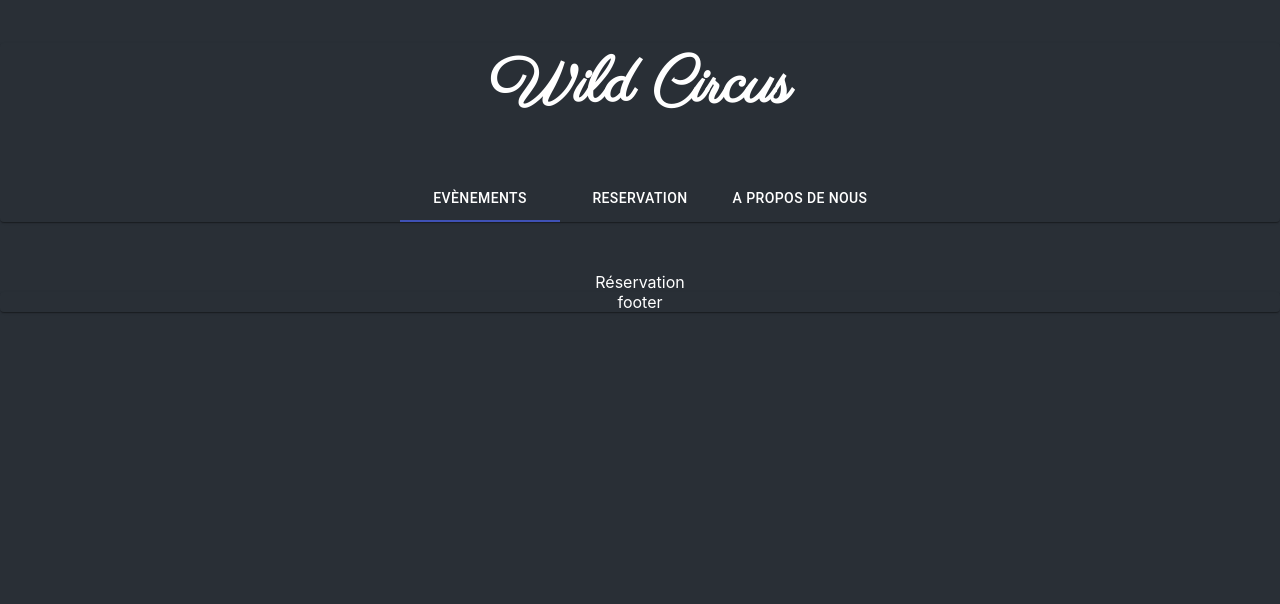
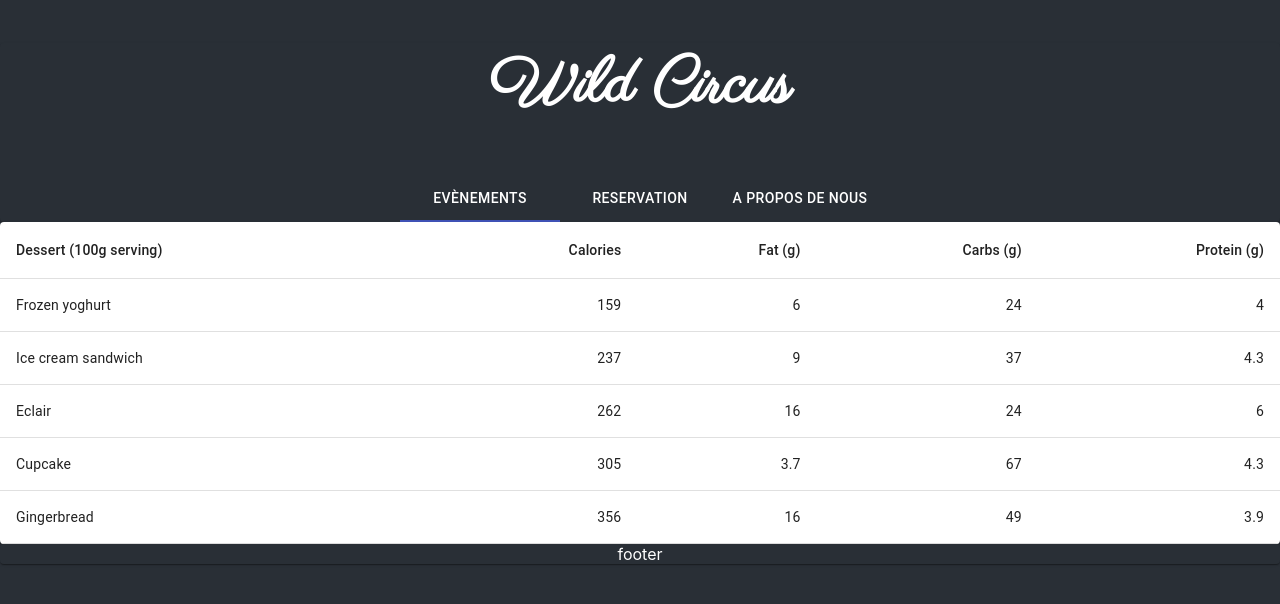
Before and after one commit to nelly-chieng/checkpoint4-front, a React (Create React App) app: page /reservation in a window 1280 px wide. Shown: the top 604 px of the page. Built offline with nearby package versions, Linux system fonts and the light colour scheme.

Commit message:
made eventPage and home page

```diff
--- a/src/App.css
+++ b/src/App.css
@@ -45,34 +45,10 @@
 .footer {
   position: absolute;
   width: 100%;
-  background-color: #282c34;
+  background-color: #292f35;
   color: white;
 }
 
 .picBg {
   width: 100%;
 }
-
-.picBg1 {
-  background-image: url(./images/jungle.png);
-}
-
-.picBg2 {
-  background-image: url(./images/tontonsFlingueurs.png);
-}
-
-.picBg3 {
-  background-image: url(./images/toutFeuTouFlamme.png);
-}
-
-.picBg4 {
-  background-image: url(./images/hauteVoltige.png);
-}
-
-.picBg5 {
-  background-image: url(./images/magicLand.png);
-}
-
-.picBg6 {
-  background-image: url(./images/elasticMan.png);
-}
--- a/src/App.jsx
+++ b/src/App.jsx
@@ -17,7 +17,7 @@ function App() {
             <Route exact path="/" component={Event} />
             <Route path="/reservation" component={Reservation} />
             <Route path="/aboutUs" component={AboutUs} />
-            <Route path="/events/:id" component={EventPage} />
+            <Route path="/event/:id" component={EventPage} />
           </Switch>
           <Footer />
         </BrowserRouter>
--- a/src/components/Event.jsx
+++ b/src/components/Event.jsx
@@ -1,10 +1,29 @@
 import { makeStyles, Paper } from '@material-ui/core';
 import axios from 'axios';
 import { useEffect, useState } from 'react';
+import { Link } from 'react-router-dom';
 
 const useStyles = makeStyles({
   picBig: {
     width: '100%',
+    heigth: '100%',
+  },
+  banner: {
+    backgroundColor: '#292F35',
+  },
+  title: {
+    position: 'relative',
+    top: '-65px',
+    textAlign: 'left',
+    zIndex: 2,
+    color: 'white',
+    margin: 0,
+    fontFamily: 'Poiret One',
+    fontSize: '4rem',
+    height: 0,
+  },
+  link: {
+    textDecoration: 'none,',
   },
 });
 
@@ -17,27 +36,23 @@ function Event() {
   useEffect(() => {
     axios.get(`${URL_API}/spectacles`).then((res) => {
       setSpectacles(res.data);
-      console.log(res.data);
     });
   }, []);
 
   return (
     <>
       {spectacles.map((spectacle) => (
-        <Paper>
-          <img
-            className={classes.picBig}
-            src={spectacle.imgUrl}
-            alt="magic pic"
-          />
+        <Paper className={classes.banner}>
+          <Link className={classes.link} to={`/event/${spectacle.id}`}>
+            <img
+              className={classes.picBig}
+              src={spectacle.imgUrl}
+              alt="magic pic"
+            />
+          </Link>
+          <p className={classes.title}>{spectacle.name}</p>
         </Paper>
       ))}
-      {/* <Paper className="picBg picBg1">1</Paper>
-  <Paper className="picBg picBg2">2</Paper>
-  <Paper className="picBg picBg3">3</Paper>
-  <Paper className="picBg picBg4">4</Paper>
-  <Paper className="picBg picBg5">5</Paper>
-  <Paper className="picBg picBg6">6</Paper> */}
     </>
   );
 }
--- a/src/components/EventPage.jsx
+++ b/src/components/EventPage.jsx
@@ -1,11 +1,70 @@
-import { Paper } from '@material-ui/core';
-import xLhauteVoltige from '../images/xLhauteVoltige.png';
+import axios from 'axios';
+import { useEffect, useState } from 'react';
+import { useHistory, useParams } from 'react-router-dom';
+import { makeStyles, Paper } from '@material-ui/core';
+
+// Material CSS
+const useStyles = makeStyles({
+  blocDescription: {
+    color: 'white',
+    width: '30vh',
+    margin: 'auto',
+  },
+  bloc: {
+    backgroundColor: '#010101',
+    display: 'flex',
+    flexWrap: 'wrap',
+  },
+  img: {
+    maxWidth: '100%',
+  },
+  title: {
+    fontFamily: 'Poiret One',
+    fontSize: '2rem',
+  },
+  button: {
+    color: 'white',
+    background: 'black',
+    border: ' 1px solid white',
+    borderRadius: '5px',
+  },
+});
+
+// End Material CSS
 
 function EventPage() {
+  const { id } = useParams();
+  const history = useHistory();
+  const [spectacle, setSpectacle] = useState([]);
+
+  const URL_API = process.env.REACT_APP_API_URL;
+  const classes = useStyles();
+
+  useEffect(() => {
+    axios.get(`${URL_API}/spectacles/${id}`).then((res) => {
+      setSpectacle(res.data);
+      console.log(res.data);
+    });
+  }, []);
+
   return (
-    <Paper>
-      <img src={xLhauteVoltige} alt="woman" />
-      <div>Description</div>
+    <Paper className={classes.bloc}>
+      <img
+        src={spectacle.imgXLurl}
+        alt={spectacle.name}
+        className={classes.img}
+      />
+      <div className={classes.blocDescription}>
+        <h3 className={classes.title}>{spectacle.name}</h3>
+        <p className={classes.description}> {spectacle.description}</p>
+        <button
+          type="button"
+          className={classes.button}
+          onClick={() => history.push('/reservation')}
+        >
+          Réserver
+        </button>
+      </div>
     </Paper>
   );
 }
--- a/src/components/Header.jsx
+++ b/src/components/Header.jsx
@@ -8,7 +8,7 @@ import Tab from '@material-ui/core/Tab';
 // material UI css
 const useStyles = makeStyles({
   root: {
-    marginBottom: '50px',
+    marginBottom: 0,
     backgroundColor: '#292f36',
     color: 'white',
   },
--- a/src/components/Reservation.jsx
+++ b/src/components/Reservation.jsx
@@ -1,5 +1,62 @@
+import React from 'react';
+import { makeStyles } from '@material-ui/core/styles';
+import Table from '@material-ui/core/Table';
+import TableBody from '@material-ui/core/TableBody';
+import TableCell from '@material-ui/core/TableCell';
+import TableContainer from '@material-ui/core/TableContainer';
+import TableHead from '@material-ui/core/TableHead';
+import TableRow from '@material-ui/core/TableRow';
+import Paper from '@material-ui/core/Paper';
+
+const useStyles = makeStyles({
+  table: {
+    minWidth: 650,
+  },
+});
+
+function createData(name, calories, fat, carbs, protein) {
+  return { name, calories, fat, carbs, protein };
+}
+
+const rows = [
+  createData('Frozen yoghurt', 159, 6.0, 24, 4.0),
+  createData('Ice cream sandwich', 237, 9.0, 37, 4.3),
+  createData('Eclair', 262, 16.0, 24, 6.0),
+  createData('Cupcake', 305, 3.7, 67, 4.3),
+  createData('Gingerbread', 356, 16.0, 49, 3.9),
+];
+
 function Reservation() {
-  return <div>Réservation</div>;
+  const classes = useStyles();
+
+  return (
+    <TableContainer component={Paper}>
+      <Table className={classes.table} aria-label="simple table">
+        <TableHead>
+          <TableRow>
+            <TableCell>Dessert (100g serving)</TableCell>
+            <TableCell align="right">Calories</TableCell>
+            <TableCell align="right">Fat&nbsp;(g)</TableCell>
+            <TableCell align="right">Carbs&nbsp;(g)</TableCell>
+            <TableCell align="right">Protein&nbsp;(g)</TableCell>
+          </TableRow>
+        </TableHead>
+        <TableBody>
+          {rows.map((row) => (
+            <TableRow key={row.name}>
+              <TableCell component="th" scope="row">
+                {row.name}
+              </TableCell>
+              <TableCell align="right">{row.calories}</TableCell>
+              <TableCell align="right">{row.fat}</TableCell>
+              <TableCell align="right">{row.carbs}</TableCell>
+              <TableCell align="right">{row.protein}</TableCell>
+            </TableRow>
+          ))}
+        </TableBody>
+      </Table>
+    </TableContainer>
+  );
 }
 
 export default Reservation;
--- a/src/index.css
+++ b/src/index.css
@@ -1,10 +1,12 @@
 @import url('https://fonts.googleapis.com/css2?family=Parisienne&display=swap');
+@import url('https://fonts.googleapis.com/css2?family=Kaushan+Script&display=swap');
+@import url('https://fonts.googleapis.com/css2?family=Poiret+One&display=swap');
 
 body {
   margin: 0;
-  font-family: -apple-system, BlinkMacSystemFont, 'Parisienne', 'Segoe UI',
-    'Roboto', 'Oxygen', 'Ubuntu', 'Cantarell', 'Fira Sans', 'Droid Sans',
-    'Helvetica Neue', sans-serif;
+  font-family: -apple-system, BlinkMacSystemFont, 'Parisienne', 'Kaushan Script',
+    'Poiret One', 'Segoe UI', 'Roboto', 'Oxygen', 'Ubuntu', 'Cantarell',
+    'Fira Sans', 'Droid Sans', 'Helvetica Neue', sans-serif;
   -webkit-font-smoothing: antialiased;
   -moz-osx-font-smoothing: grayscale;
   background-color: #292f36;
```
